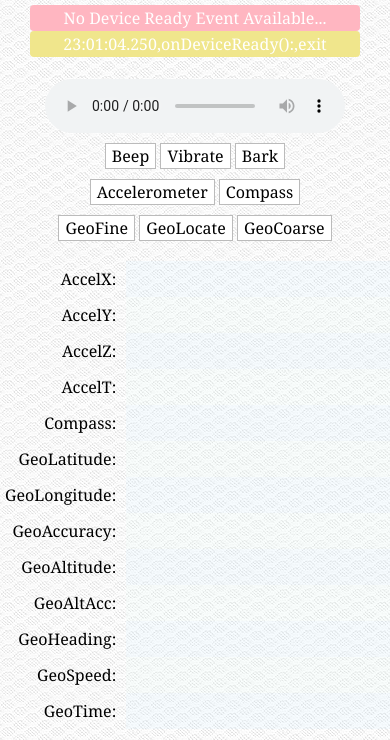
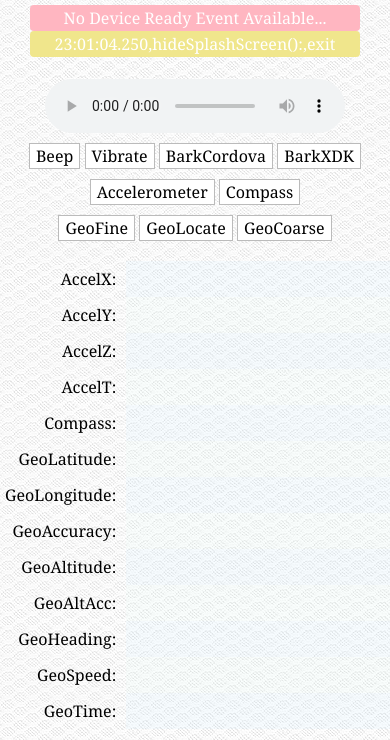
Before and after one commit to xmnboy/hello-cordova, a plain HTML site: page www/index.html in a window 390 px wide. Shown: the part 88-828 px from the top of the page. Drawn offline with Linux system fonts and the light colour scheme; some packages are replaced by stand-ins of ours; a script that the page names is missing.

Commit message:
add XDK audio, in addition to Cordova audio

```diff
--- a/www/index.html
+++ b/www/index.html
@@ -58,7 +58,8 @@
         <br>
         <input type="button" id="id_btnBeep"    value="Beep"></input>
         <input type="button" id="id_btnVibrate" value="Vibrate"></input>
-        <input type="button" id="id_btnBark"    value="Bark"></input>
+        <input type="button" id="id_btnBarkCordova" value="BarkCordova"></input>
+        <input type="button" id="id_btnBarkXDK" value="BarkXDK"></input>
         <br>
         <input type="button" id="id_btnAccel"   value="Accelerometer"></input>
         <input type="button" id="id_btnCompass" value="Compass"></input>
```
